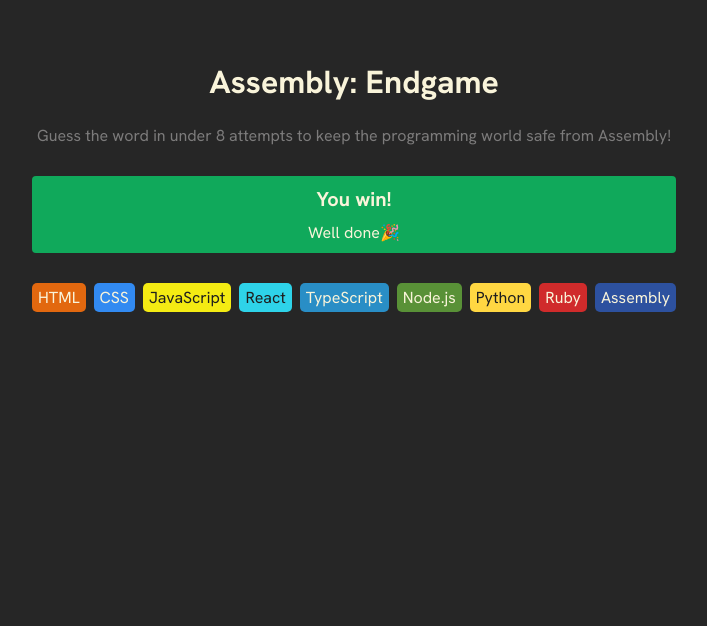
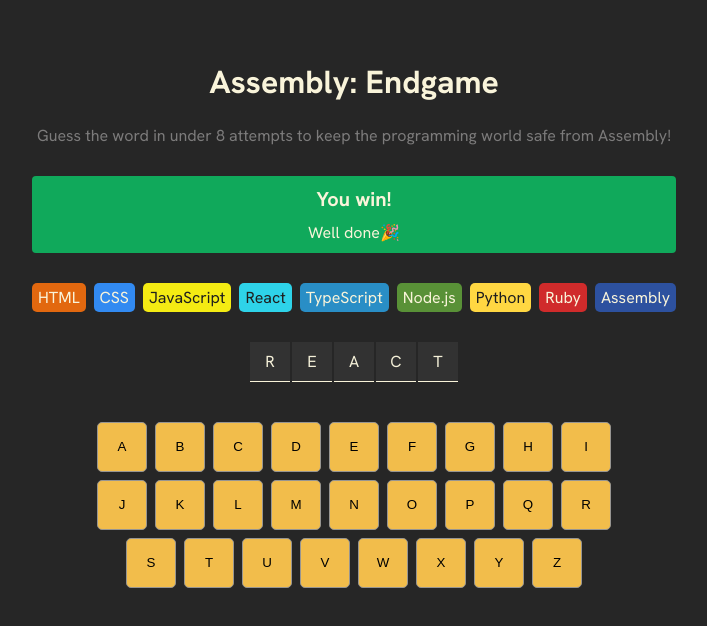
Before and after one commit to kenzierivan/assembly-endgame, a React (Vite) app: page / in a window 1280 px wide. Shown: the top 626 px of the page, without its empty margins (286-993 px from the left). Built offline with nearby package versions, Linux system fonts and the light colour scheme.

Commit message:
Added keyboard

```diff
--- a/src/App.jsx
+++ b/src/App.jsx
@@ -20,6 +20,12 @@
     )
   })
 
+  const alphabets = "ABCDEFGHIJKLMNOPQRSTUVWXYZ";
+  const alphabetElement = alphabets.split("").map(letter => {
+    return (
+      <button key={letter}>{letter}</button>
+    )
+  })
 
   return (
     <main>
@@ -31,6 +37,12 @@
       <section className="languages-chips">
         {languageElement}
       </section>
+      <section className="word-box">
+        {wordElement}
+      </section>
+      <section className="alphabets-chips">
+        {alphabetElement}
+      </section>
     </main>
   )
 }
--- a/src/index.css
+++ b/src/index.css
@@ -67,7 +67,7 @@
   color: #f5f1d9;
   justify-content: center;
   gap: 2px;
-  margin-bottom: 60px;
+  margin-bottom: 40px;
 }
 
 section.word-box > span {
@@ -80,3 +80,22 @@
   border-bottom: 1px solid #F9F4DA;
 
 }
+
+section.alphabets-chips {
+  display: flex;
+  flex-wrap: wrap;
+  align-items: center;
+  justify-content: center;
+  gap: 8px;
+  max-width: 550px;
+  margin-right: auto;
+  margin-left: auto;
+}
+
+section.alphabets-chips > button {
+  height: 50px;
+  width: 50px;
+  border: 1px solid #979591;
+  background-color: #f2bd4b;
+  border-radius: 5px;
+}
```
